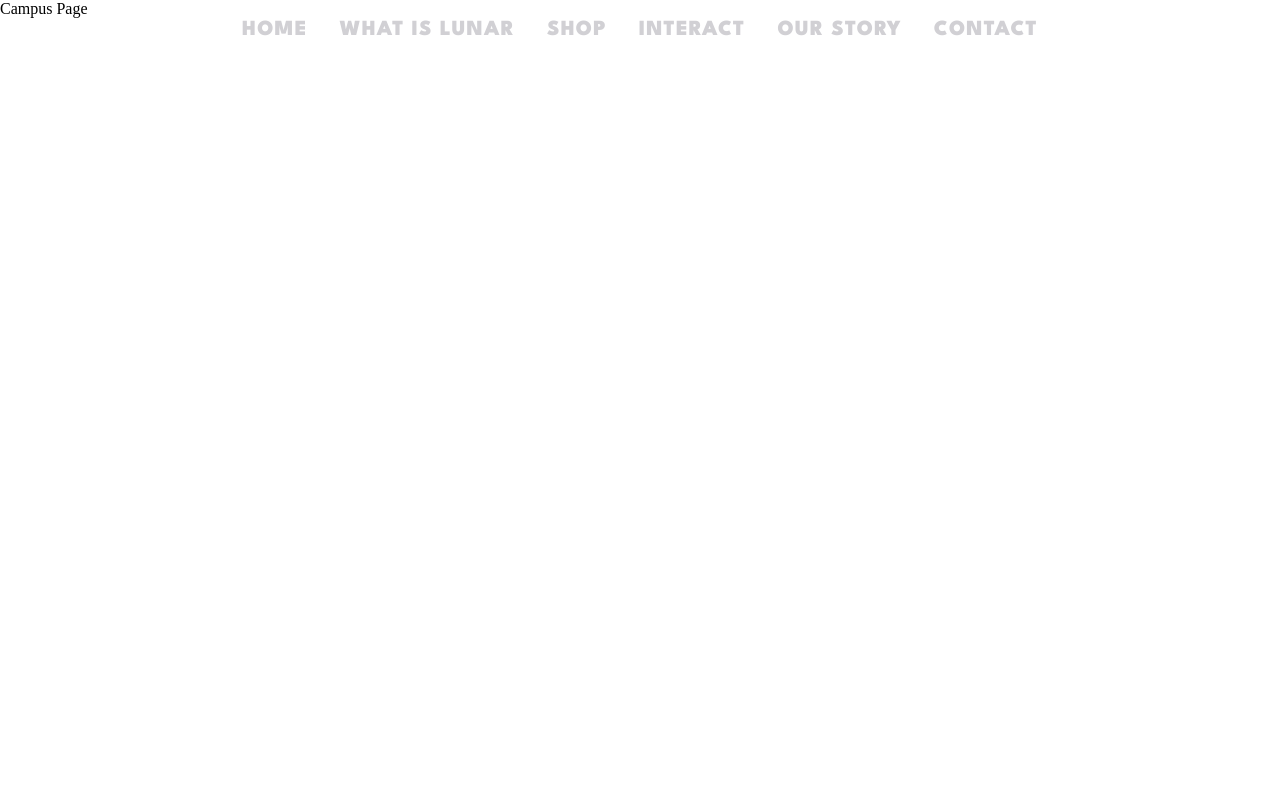
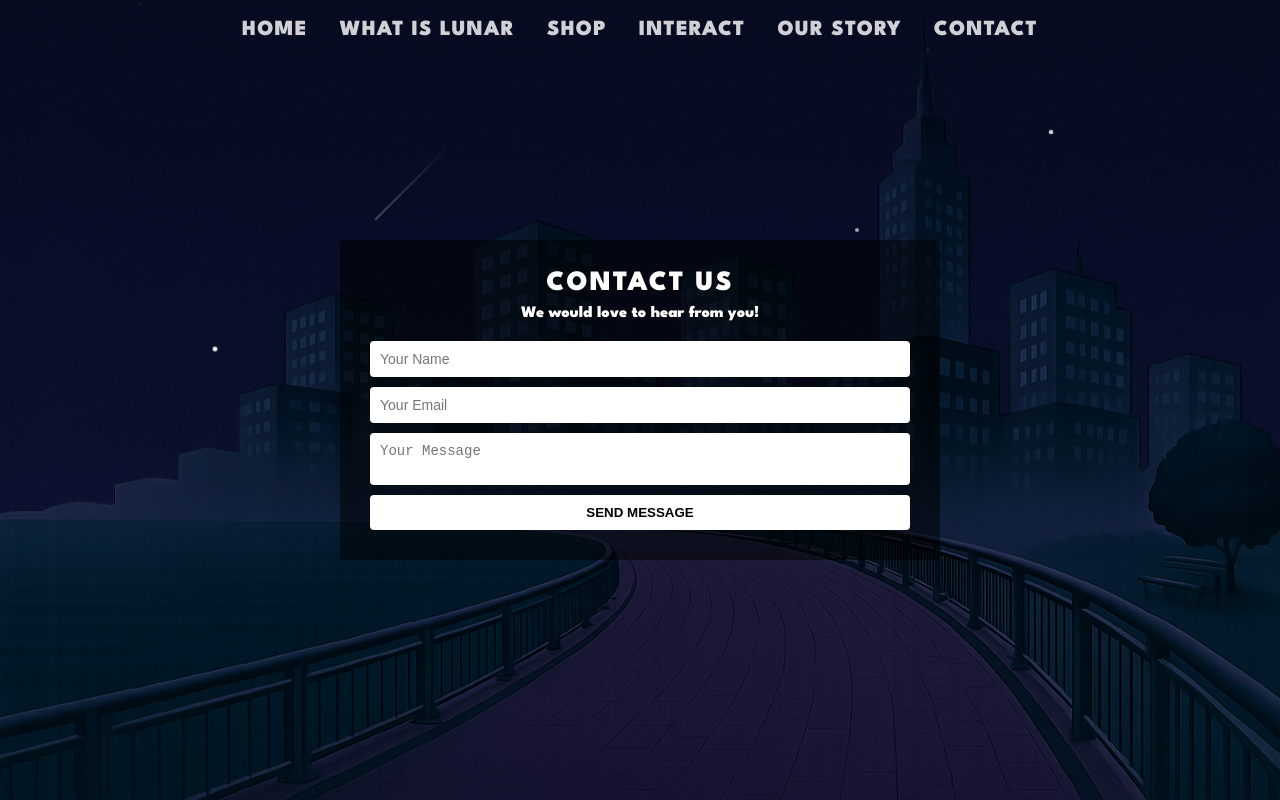
Before and after one commit to drewmanley16/lunar-website, a React (Vite) app: page /contact in a window 1280 px wide. Built offline with nearby package versions, Linux system fonts and the light colour scheme.

Commit message:
contact gurt

```diff
--- /dev/null
+++ b/src/pages/contact.css
@@ -0,0 +1,111 @@
+body, html {
+    margin: 0;
+    padding: 0;
+    font-family: 'League Spartan', sans-serif;
+    height: 100%;
+    overflow: hidden;
+}
+
+.contact-page {
+    position: relative;
+    height: 100vh;
+    width: 100%;
+}
+
+/* Background Layer */
+.background-layer {
+    position: absolute;
+    top: 0;
+    left: 0;
+    height: 100%;
+    width: 100%;
+    z-index: 1;
+}
+
+/* Stars Layer */
+.stars-layer {
+    position: absolute;
+    top: 0;
+    left: 0;
+    height: 100%;
+    width: 100%;
+    z-index: 2;
+    pointer-events: none; /* Prevent stars from interfering with user interactions */
+}
+
+/* Foreground Layer */
+.foreground-layer {
+    position: absolute;
+    top: 0;
+    left: 0;
+    height: 100%;
+    width: 100%;
+    z-index: 3;
+    pointer-events: none; /* Prevent foreground from interfering with user interactions */
+}
+
+/* Content Layer */
+.content-layer {
+    position: relative;
+    z-index: 4;
+    color: white;
+    text-shadow: 1px 1px 2px #000;
+    display: flex;
+    align-items: center;
+    justify-content: center;
+    height: 100%;
+}
+
+.container {
+    background: rgba(0, 0, 0, 0.5);
+    padding: 30px;
+    border-radius: 4px;
+    width: 90%;
+    max-width: 600px;
+    text-align: center;
+}
+
+h1 {
+    font-size: 28px;
+    margin-bottom: 10px;
+    text-transform: uppercase;
+    letter-spacing: 2px;
+}
+
+.subtitle {
+    font-size: 16px;
+    margin-bottom: 20px;
+}
+
+.contact-form {
+    display: flex;
+    flex-direction: column;
+}
+
+input, textarea {
+    padding: 10px;
+    margin-bottom: 10px;
+    border: none;
+    border-radius: 4px;
+    width: 100%;
+    font-size: 14px;
+}
+
+textarea {
+    resize: none;
+}
+
+button {
+    background-color: white;
+    color: black;
+    font-weight: bold;
+    padding: 10px;
+    border: none;
+    border-radius: 4px;
+    cursor: pointer;
+    text-transform: uppercase;
+}
+
+button:hover {
+    background-color: #ddd;
+}
--- a/src/pages/contact.jsx
+++ b/src/pages/contact.jsx
@@ -1,7 +1,56 @@
 import React from "react";
+import './contact.css';
+import boardwalkBack from '../images/boardwalkback.png';
+import boardwalkFore from '../images/boardwalkfore.png';
+import ShootingStars from "../components/stars";
+import SmallStars from "../components/small-stars";
 
 function Contact() {
-  return <div>Campus Page</div>;
+  return (
+    <div className="contact-page">
+      {/* Background Layer */}
+      <div
+        className="background-layer"
+        style={{
+          background: `url(${boardwalkBack}) no-repeat center center fixed`,
+          backgroundSize: 'cover',
+        }}
+      ></div>
+
+      {/* Stars Layer */}
+      <div className="stars-layer">
+        <div className="shooting-stars-container">
+          <ShootingStars count={8} />
+        </div>
+        <div className="small-stars-container">
+          <SmallStars count={25} popSpeed={6} />
+        </div>
+      </div>
+
+      {/* Foreground Layer */}
+      <div
+        className="foreground-layer"
+        style={{
+          background: `url(${boardwalkFore}) no-repeat center center fixed`,
+          backgroundSize: 'cover',
+        }}
+      ></div>
+
+      {/* Content Layer */}
+      <div className="content-layer">
+        <div className="container">
+          <h1>Contact Us</h1>
+          <div className="subtitle">We would love to hear from you!</div>
+          <form className="contact-form">
+            <input type="text" placeholder="Your Name" required />
+            <input type="email" placeholder="Your Email" required />
+            <textarea placeholder="Your Message" required></textarea>
+            <button type="submit">Send Message</button>
+          </form>
+        </div>
+      </div>
+    </div>
+  );
 }
 
 export default Contact;
```
Also changed, not shown: src/images/boardwalkback.png (added), src/images/boardwalkfore.png (added).
